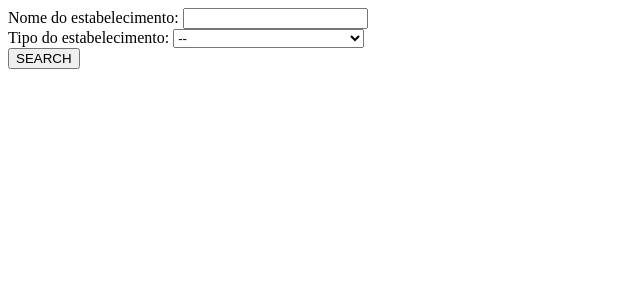
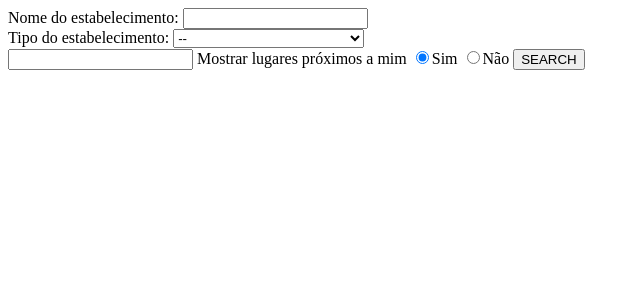
Before and after one commit to johanngomes/simpatize, a Django app: page / in a window 1280 px wide. Shown: the top 300 px of the page, without its empty margins (0-640 px from the left). Run offline with Django 3.2, Linux system fonts and the light colour scheme.

Commit message:
#16 [Marcela & Johann] - HTML modified to add nearby place proximity enabled.

```diff
--- a/simpatize/templates/base.html
+++ b/simpatize/templates/base.html
@@ -92,6 +92,13 @@
             <option value="zoo">Jardim zoológico</option>
         </select>
     </div>
+
+    <input id="nearby_places">
+        <label for="nearby_places">Mostrar lugares próximos a mim </label>
+        <input name="nearby_places" type="radio" value="yes" checked="yes">Sim</input>
+        <input name="nearby_places" type="radio" value="no">Não</input>
+    </div>
+
     <input type="Submit" value="SEARCH">
 </form>
 
--- a/simpatize/views.py
+++ b/simpatize/views.py
@@ -13,6 +13,7 @@ def search(request):
 
     place_name = request.GET["place_name"]
     place_type = request.GET["place_type"]
+    nearby_places = request.GET["nearby_places"]
 
     message = SearchValidation.validate_place_name(place_name)
 
```
